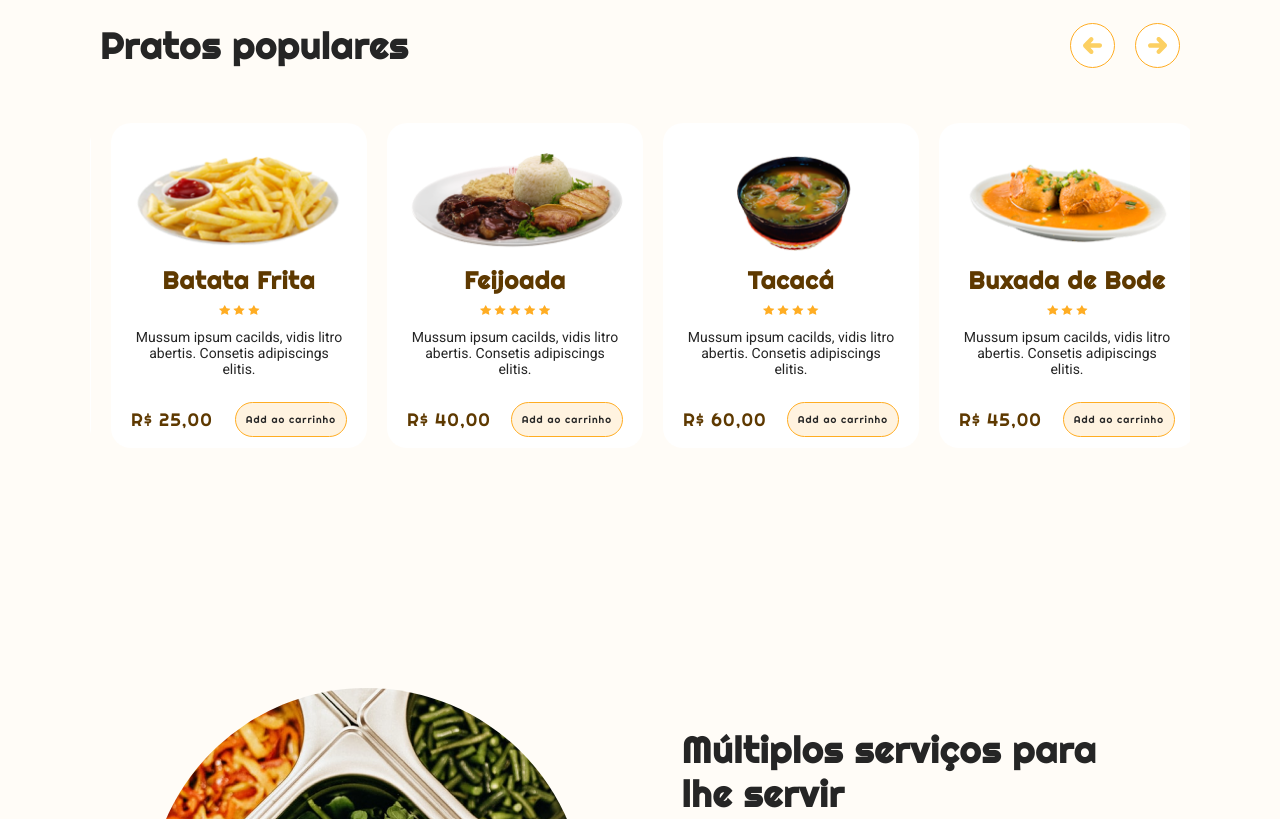
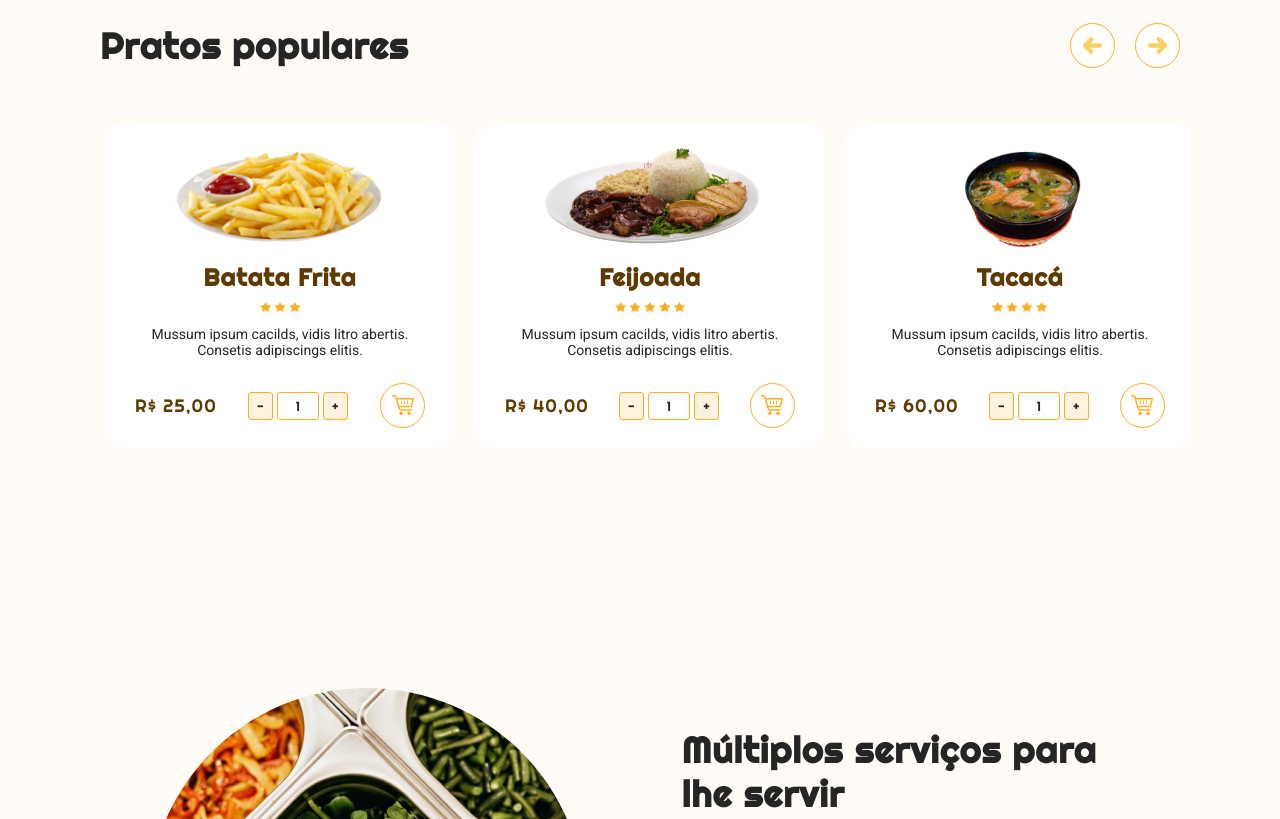
Before and after one commit to ArlissonC/sabores-brasileiros, a plain HTML site: page index.html in a window 1280 px wide. Shown: the part 780-1599 px from the top of the page. Drawn offline with Linux system fonts and the light colour scheme.

Commit message:
btn qtd carrinho

```diff
--- a/js/main.js
+++ b/js/main.js
@@ -27,8 +27,12 @@ const loadDishes = data => {
             <p>${item.descricao}</p>
             <div class="add-cart">
               <span>${item.preco.toLocaleString('pt-br',{style: 'currency', currency: 'BRL'})}</span>
-              <button type="button" onclick="addCart('${item.prato}',
-              '${item.preco}', ${index})">Add ao carrinho</button>
+              <div class="buttons-input">
+                <button class="btn-sub" type="button" onclick="this.parentNode.querySelector('[type=number]').stepDown();">-</button>
+                <input id="qtd${index}" type="number" name="number" min="1" max="100" value="1">
+                <button class="btn-add" type="button" onclick="this.parentNode.querySelector('[type=number]').stepUp();">+</button>
+              </div>
+              <button class="cart" onclick="addCart('${item.prato}', document.getElementById('qtd${index}').value, '${item.preco}', ${index})"></button>
             </div>
           </div>
         </div>
@@ -37,11 +41,13 @@ const loadDishes = data => {
   })
 }
 
-// const addCart = (produto, valor, posicao) => {
-//   localStorage.setItem("produto" + posicao, produto);
-//   localStorage.setItem("valor" + posicao, valor);
-//   alert("Produto adicionado ao carrinho!");
-// }
+const addCart = (produto, qtd, valor, posicao) => {
+  localStorage.setItem("produto" + posicao, produto);
+  localStorage.setItem("qtd" + posicao, qtd);
+  valor = valor * qtd;
+  localStorage.setItem("valor" + posicao, valor);
+  alert("Produto adicionado ao carrinho!");
+}
 
 let btnPrevious = document.querySelector('.previous');
 let btnNext = document.querySelector('.next');
--- a/js/menu-pratos.js
+++ b/js/menu-pratos.js
@@ -12,8 +12,12 @@ const menuDishes = data => {
             <p>${item.descricao}</p>
             <div class="add-cart">
               <span>${item.preco.toLocaleString('pt-br',{style: 'currency', currency: 'BRL'})}</span>
-              <button type="button" onclick="addCart('${item.prato}',
-              '${item.preco}', ${index})">Add ao carrinho</button>
+              <div class="buttons-input">
+                <button class="btn-sub" type="button" onclick="this.parentNode.querySelector('[type=number]').stepDown();">-</button>
+                <input id="qtd${index}" type="number" name="number" min="1" max="100" value="1">
+                <button class="btn-add" type="button" onclick="this.parentNode.querySelector('[type=number]').stepUp();">+</button>
+              </div>
+              <button class="cart" onclick="addCart('${item.prato}', document.getElementById('qtd${index}').value, '${item.preco}', ${index})"></button>
             </div>
           </div>
         </div>
--- a/scss/_menu-pratos.scss
+++ b/scss/_menu-pratos.scss
@@ -4,6 +4,20 @@
     @include tipo-1(36);
     text-align: center;
     margin-bottom: 55px;
+  }
+  input {
+    @include tipo-1(14);
+    text-align: center;
+    outline: none;
+    border: 1px solid $cor-secundaria;
+    padding: 5px;
+  }
+  input::-webkit-outer-spin-button,
+  input::-webkit-inner-spin-button {
+    -webkit-appearance: none;
+    -moz-appearance: none;
+    appearance: none;
+    margin: 0;
   }
 }
 
@@ -26,6 +40,7 @@
   justify-content: flex-start;
   gap: 18px;
   .box {
+    width: 348px;
     margin-left: 0;
     margin-bottom: 30px;
   }
--- a/scss/_pratos-populares.scss
+++ b/scss/_pratos-populares.scss
@@ -1,6 +1,21 @@
 .popular-dishes {
   overflow: hidden;
   margin-bottom: 240px;
+  input {
+    @include tipo-1(14);
+    text-align: center;
+    outline: none;
+    border: 1px solid $cor-secundaria;
+    padding: 5px;
+    border-radius: 3px;
+  }
+  input::-webkit-outer-spin-button,
+  input::-webkit-inner-spin-button {
+    -webkit-appearance: none;
+    -moz-appearance: none;
+    appearance: none;
+    margin: 0;
+  }
 }
 
 .header-popular-dishes {
@@ -34,16 +49,16 @@
 .dishes {
   display: flex;
   flex-wrap: nowrap;
-  width: 2650px;
+  width: 3650px;
   gap: 20px;
 }
 
 .box {
-  width: 256px;
+  width: 350px;
   height: 325px;
   border-radius: 20px;
   text-align: center;
-  padding: 30px 20px;
+  padding: 25px 30px;
   background: $cor-branca;
   transition: all 0.3s;
   &:first-child {
@@ -70,12 +85,19 @@
     @include tipo-1(18);
     color: $cor-quaternaria;
   }
-  button {
-    @include tipo-1(10);
-    padding: 10px;
-    border-radius: 50px;
-    border: 1px solid $cor-secundaria;
-    background: $cor-primaria;
-    cursor: pointer;
-  }
 }
+
+.buttons-input {
+  width: 105px;
+}
+
+.btn-sub,
+.btn-add {
+  @include tipo-1(14);
+  width: 25px;
+  height: 28px;
+  background: $cor-primaria;
+  border: 1px solid $cor-secundaria;
+  border-radius: 3px;
+  cursor: pointer;
+}
```
Also changed, not shown: scss/style.css, 1 other file.
